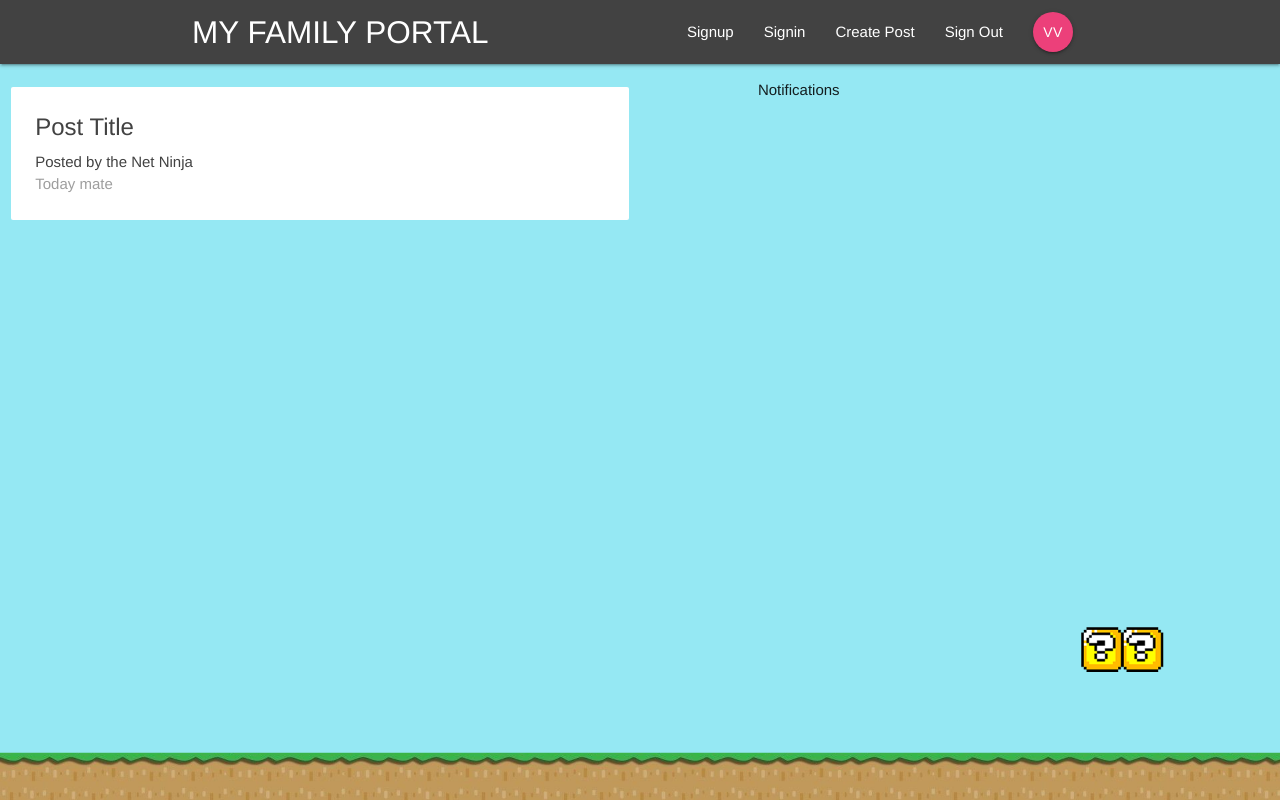
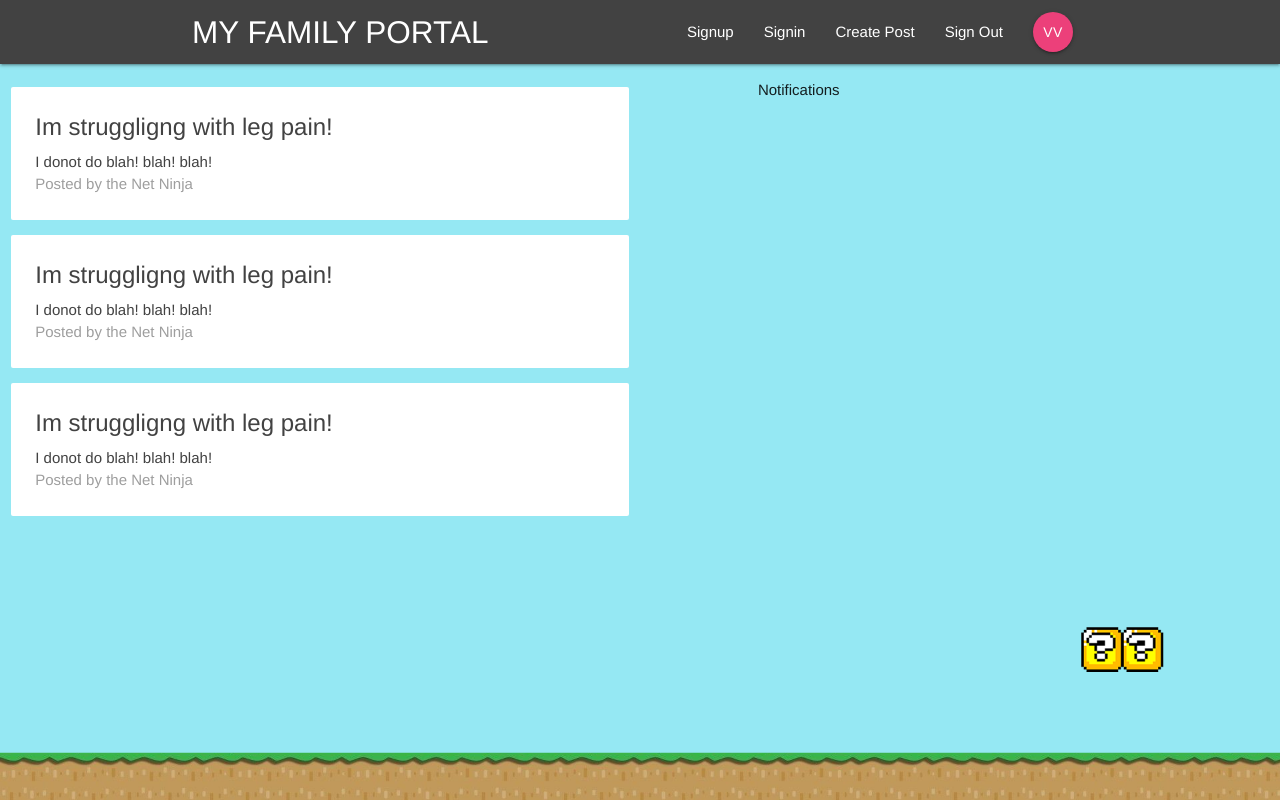
Before and after one commit to VishavKirat/myfamilyportal, a React (Create React App) app: page / in a window 1280 px wide. Built offline with nearby package versions, Linux system fonts and the light colour scheme.

Commit message:
8 June,2k19

```diff
--- /dev/null
+++ b/src/ReStore/ProjectReducer.js
@@ -0,0 +1,13 @@
+import {projects} from './action'
+const initState ={
+    projects:[
+        {title:'Im struggligng with leg pain!',content:'I donot do blah! blah! blah!' },
+        {title:'Im struggligng with leg pain!',content:'I donot do blah! blah! blah!' },
+        {title:'Im struggligng with leg pain!',content:'I donot do blah! blah! blah!' },
+    ]
+}
+
+const ProjectReducer = (state = initState,action)=>{
+    return state;
+}
+export default ProjectReducer;
--- /dev/null
+++ b/src/ReStore/action.js
@@ -0,0 +1,6 @@
+export const TYPES ={
+    PROJECTS: 'PROJECTS'
+}
+export const projects = (project)=>{
+    return {type:TYPES.PROJECTS, payload:''}
+}
--- /dev/null
+++ b/src/ReStore/authReducer.js
@@ -0,0 +1,7 @@
+
+const initState ={}
+
+const authReducer = (state=initState,action)=>{
+   return state
+}
+export default authReducer;
--- /dev/null
+++ b/src/ReStore/rootReducer.js
@@ -0,0 +1,9 @@
+import ProjectReducer from './ProjectReducer';
+import authReducer from './authReducer'
+import {combineReducers} from 'redux'
+
+const rootReducer = combineReducers({
+    auth: authReducer,
+    project: ProjectReducer
+})
+export default rootReducer;
--- a/src/components/ReStore/action.js
+++ /dev/null
@@ -1,6 +0,0 @@
-export const TYPES ={
-    FIRSTNAME: '',
-    LASTNAME: '',
-    EMAIL: '',
-    PASSWORD:'',
-}
--- a/src/components/ReStore/authReducer.js
+++ /dev/null
@@ -1,6 +0,0 @@
-
-const initState ={}
-
-export const authReducer = (initState,action)=>{
-    console.log(action.type)
-}
--- a/src/components/ReStore/rootReducer.js
+++ /dev/null
@@ -1,12 +0,0 @@
-
-const initState ={
-    firstName: '',
-    lastName: '',
-    email: '',
-    content:'',
-    title:''
-}
-
-export const authReducer = (initState,action)=>{
-    console.log(action.type)
-}
--- a/src/components/dashboard/Dashboard.js
+++ b/src/components/dashboard/Dashboard.js
@@ -1,16 +1,21 @@
 import React, {Component} from 'react';
 import Notification from './Notification';
 import ProjectList from '../projects/ProjectList'
+import {connect} from 'react-redux'
 class Dashboard extends Component{
     render(){
         return (
             <div className='dasboard conatiner' >
                 <div className="row">
-                    <div className="col s12 m6"><ProjectList/></div>
+                    <div className="col s12 m6"><ProjectList projects={this.props.projects}/></div>
                     <div className="col s12 m5 offset-m1"><Notification /></div>
                 </div>
             </div>
         )
     }
 }
-export default Dashboard
+const mapStateToProps = (state)=>{
+   return { projects: state.project.projects}
+}
+
+export default connect(mapStateToProps)(Dashboard)
--- a/src/components/projects/projectList.js
+++ b/src/components/projects/projectList.js
@@ -1,9 +1,17 @@
 import React from 'react'
 import ProjectSummery from './ProjectSummery'
-const ProjectList = () =>{
+const ProjectList = (props) =>{
+    const {projects} = props;
     return (
         <div className="project-list section">
-            <ProjectSummery />
+            {
+                projects && projects.map((project)=>{
+                    return (
+                         <ProjectSummery project={project} key={Math.floor(Math.random()*999)}/>
+                    )
+                })
+            }
+
         </div>
     )
 }
--- a/src/components/projects/projectSummery.js
+++ b/src/components/projects/projectSummery.js
@@ -1,12 +1,14 @@
 import React from 'react';
 
-const ProjectSummary = () =>{
+const ProjectSummary = (props) =>{
+    const {project} = props;
     return (
+
         <div className="project-summary card z-depth-0">
             <div className="card-content grey-text text-darken-3">
-                <span className="card-title">Post Title</span>
-                <p>Posted by the Net Ninja</p>
-                <p className="grey-text">Today mate</p>
+                <span className="card-title">{project.title}</span>
+                <p>{project.content}</p>
+                <p className="grey-text">Posted by the Net Ninja</p>
             </div>
         </div>
     )
--- a/src/index.js
+++ b/src/index.js
@@ -1,13 +1,14 @@
 import React from 'react';
 import ReactDOM from 'react-dom';
 import {createStore} from 'redux'
+import {Provider} from 'react-redux'
 import './index.css';
 import App from './App';
 import * as serviceWorker from './serviceWorker';
-import {authReducer} from './components/ReStore/rootReducer'
-const store = createStore(authReducer)
-console.log(store)
-ReactDOM.render(<App />, document.getElementById('root'));
+import rootReducer from './ReStore/rootReducer'
+const store = createStore(rootReducer)
+
+ReactDOM.render(<Provider store={store} ><App /></Provider>, document.getElementById('root'));
 
 // If you want your app to work offline and load faster, you can change
 // unregister() to register() below. Note this comes with some pitfalls.
```
